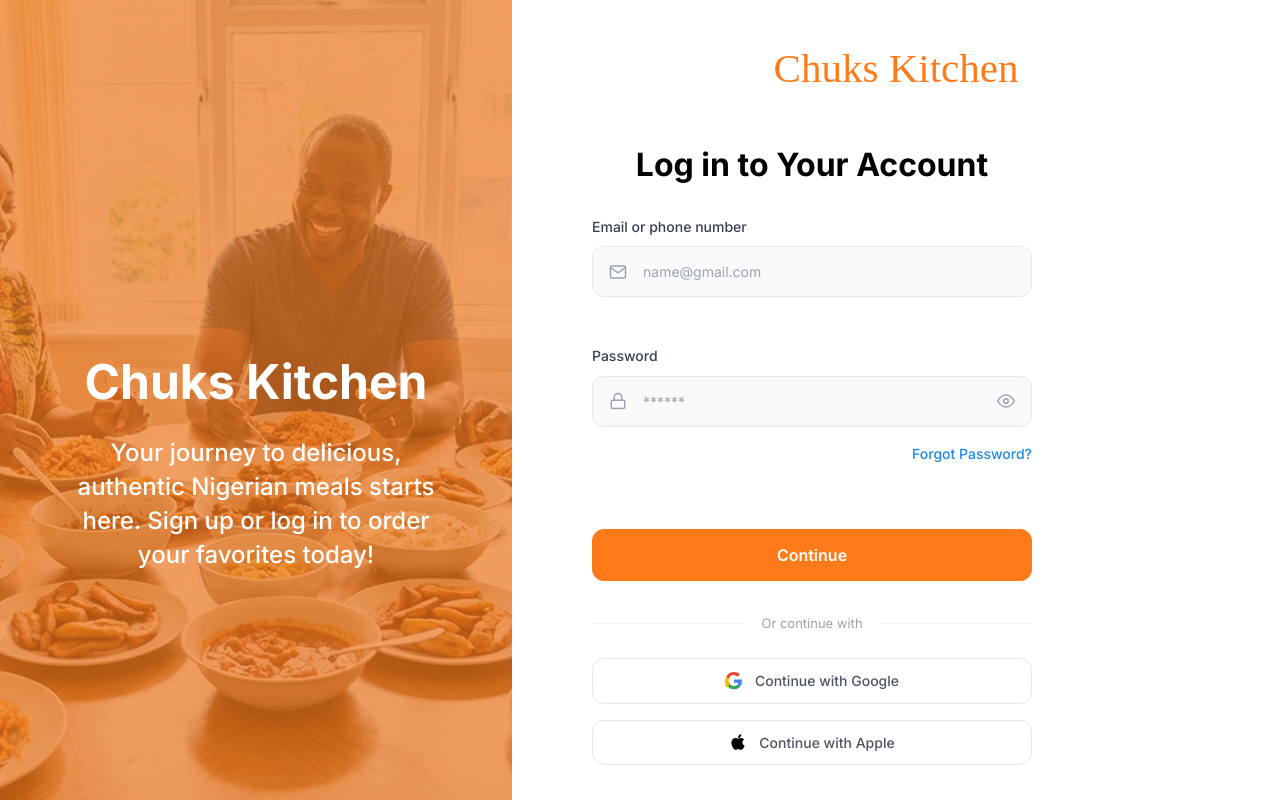
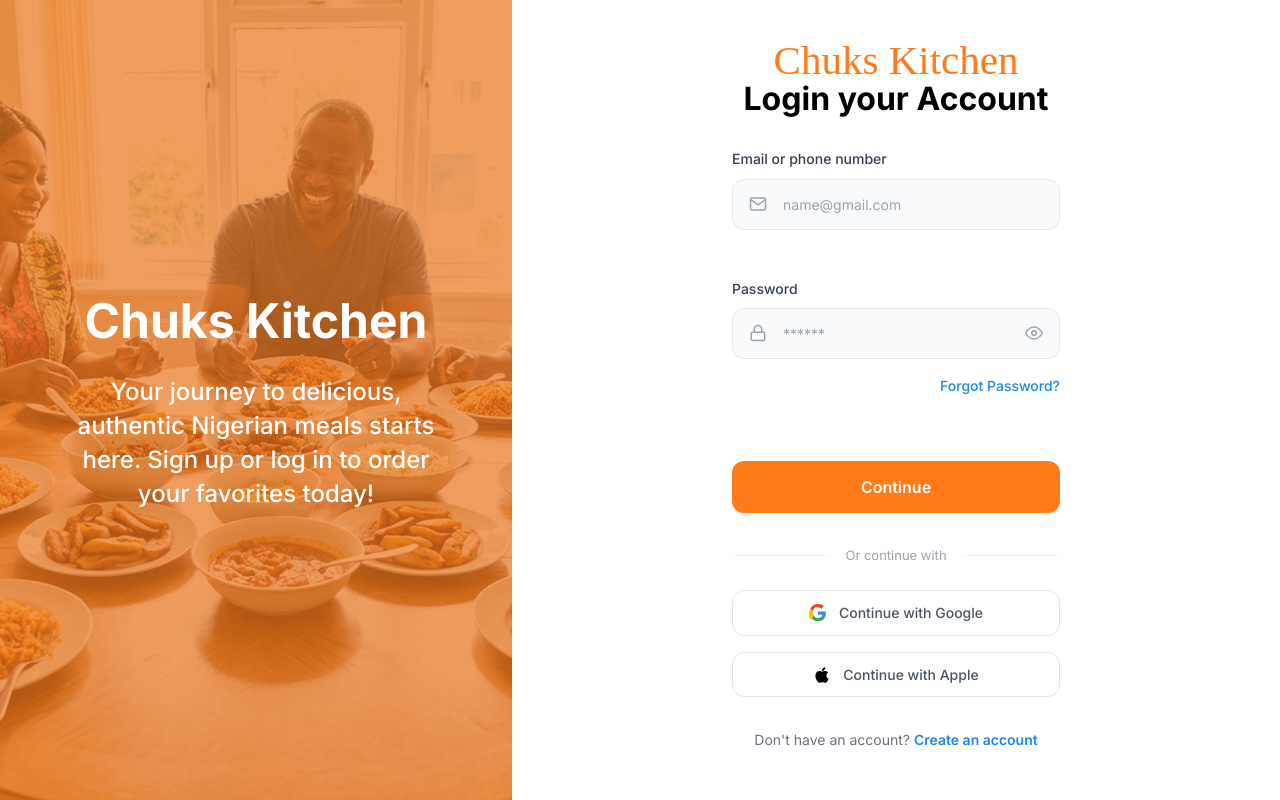
Before and after one commit to Fago12/chuks-kitchen, a React (Vite) app: page /login in a window 1280 px wide. Shown: the top 800 px of the page. Built offline with nearby package versions, Linux system fonts and the light colour scheme; a web font is replaced by a local one.

Commit message:
codebase refinement

```diff
--- a/src/components/layout/SplitLayout.scss
+++ b/src/components/layout/SplitLayout.scss
@@ -15,7 +15,9 @@
 
   &__hero-desktop {
     width: 40%;
-    position: relative;
+    position: sticky;
+    top: 0;
+    height: 100vh;
 
     @include mobile {
       display: none;
@@ -77,10 +79,12 @@
 
   &__content {
     width: 60%;
-    padding: 3rem 5rem;
+    padding: 2.5rem 2rem 3rem;
     display: flex;
     flex-direction: column;
-    background-color: #ffffff;
+    align-items: center;
+    justify-content: flex-start;
+    background-color: $pure-white;
     min-height: 100%;
     position: relative;
 
@@ -90,18 +94,23 @@
     }
   }
 
-  &__hero-mobile {
+  &__hero-mobile-wrapper {
     display: none;
     position: relative;
+    width: 100%;
 
     @include mobile {
       display: block;
-      width: 100%;
       padding: 0 1.5rem;
+      margin-top: 1rem;
+      margin-bottom: 2rem;
+
+      .onboarding__hero-desktop {
+        display: none;
+      }
 
       .onboarding__hero-mobile {
         width: 100%;
-        margin: 1rem 0;
 
         img {
           width: 100%;
@@ -117,6 +126,7 @@
     width: 100%;
     display: flex;
     flex-direction: column;
+    align-items: center;
     flex: 1;
 
     @include mobile {
--- a/src/components/layout/SplitLayout.tsx
+++ b/src/components/layout/SplitLayout.tsx
@@ -48,14 +48,13 @@
 
                 {/* Content Side */}
                 <div className="split-layout__content">
-                    {/* Mobile Hero (only visible on mobile) */}
+                    {/* Mobile Hero (only visible on mobile via CSS) */}
                     {!hideMobileHero && (
-                        <div className="split-layout__hero-mobile">
+                        <div className="split-layout__hero-mobile-wrapper">
                             {hero}
                             {renderOverlay(true)}
                         </div>
                     )}
-
                     {header}
 
                     <main className={`split-layout__main ${contentClassName || ''}`}>
--- a/src/pages/Auth/Login.tsx
+++ b/src/pages/Auth/Login.tsx
@@ -22,7 +22,7 @@
         <div className="login-wrapper">
             <SplitLayout
                 header={<Header />}
-                hero={<Hero imageSrc={HERO_IMAGE_DESKTOP} />}
+                hero={<Hero desktopImage={HERO_IMAGE_DESKTOP} />}
                 footer={<MainFooter />}
                 showFooterLinks={false}
                 overlayTitle={OVERLAY_TITLE}
@@ -31,7 +31,7 @@
             >
                 <div className="login-page">
                     <div className="login-page__content">
-                        <h2 className="login-page__title">Log in to Your Account</h2>
+                        <h2 className="login-page__title">Login your Account</h2>
 
                         <form className="login-page__form" onSubmit={handleLogin}>
                             <AuthInput
--- a/src/pages/Auth/Signup.tsx
+++ b/src/pages/Auth/Signup.tsx
@@ -39,7 +39,7 @@
         <div className="signup-wrapper">
             <SplitLayout
                 header={<Header />}
-                hero={<Hero imageSrc={HERO_IMAGE_DESKTOP} />}
+                hero={<Hero desktopImage={HERO_IMAGE_DESKTOP} />}
                 footer={<MainFooter />}
                 showFooterLinks={false}
                 overlayTitle={OVERLAY_TITLE}
--- a/src/pages/Onboarding/Onboarding.scss
+++ b/src/pages/Onboarding/Onboarding.scss
@@ -27,10 +27,10 @@
 
       @include mobile {
         font-size: 32px;
-        margin-top: 1rem;
-        text-align: center;
-        margin-left: auto;
-        margin-right: auto;
+        margin-top: 0.5rem;
+        text-align: left;
+        margin-left: 0;
+        margin-right: 0;
       }
     }
 
@@ -45,9 +45,9 @@
       max-width: 580px;
 
       @include mobile {
-        text-align: center;
-        margin-left: auto;
-        margin-right: auto;
+        text-align: left;
+        margin-left: 0;
+        margin-right: 0;
       }
     }
 
--- a/src/pages/Onboarding/Onboarding.tsx
+++ b/src/pages/Onboarding/Onboarding.tsx
@@ -4,7 +4,7 @@
 import FooterLinks from './components/FooterLinks';
 import MainContent from './components/MainContent';
 import MainFooter from './components/MainFooter';
-import { HERO_IMAGE_DESKTOP } from '../Auth/constants';
+import { HERO_IMAGE_DESKTOP, HERO_IMAGE_MOBILE } from '../Auth/constants';
 import './Onboarding.scss';
 
 const Onboarding: React.FC = () => {
@@ -12,7 +12,7 @@
         <div className="onboarding-wrapper">
             <SplitLayout
                 header={<Header />}
-                hero={<Hero imageSrc={HERO_IMAGE_DESKTOP} />}
+                hero={<Hero desktopImage={HERO_IMAGE_DESKTOP} mobileImage={HERO_IMAGE_MOBILE} />}
                 footer={<FooterLinks />}
                 contentClassName="onboarding__main"
             >
--- a/src/pages/Onboarding/components/Header.scss
+++ b/src/pages/Onboarding/components/Header.scss
@@ -9,12 +9,13 @@
 
   &--auth {
     justify-content: center;
+    width: 100%;
     margin-bottom: 0;
   }
 
   @include mobile {
     padding: 0 1.5rem 0.5rem;
-    margin-bottom: 4rem;
+    margin-bottom: 1.5rem;
     position: relative;
     flex-direction: column-reverse;
     align-items: center;
--- a/src/pages/Onboarding/components/Hero.tsx
+++ b/src/pages/Onboarding/components/Hero.tsx
@@ -1,16 +1,22 @@
 import React from 'react';
 
 interface HeroProps {
-    imageSrc: string;
-    isMobile?: boolean;
+    desktopImage: string;
+    mobileImage?: string;
 }
 
-const Hero: React.FC<HeroProps> = ({ imageSrc, isMobile }) => {
-    const className = isMobile ? 'onboarding__hero-mobile' : 'onboarding__hero-desktop';
+const Hero: React.FC<HeroProps> = ({ desktopImage, mobileImage }) => {
     return (
-        <div className={className}>
-            <img src={imageSrc} alt='Nigerian meal' />
-        </div>
+        <>
+            <div className="onboarding__hero-desktop">
+                <img src={desktopImage} alt='Nigerian meal desktop' />
+            </div>
+            {mobileImage && (
+                <div className="onboarding__hero-mobile">
+                    <img src={mobileImage} alt='Nigerian meal mobile' />
+                </div>
+            )}
+        </>
     );
 };
 
--- a/src/styles/_auth-page.scss
+++ b/src/styles/_auth-page.scss
@@ -1,14 +1,16 @@
 @use 'variables' as *;
 
 @mixin auth-page-styles {
-    margin: 3.5rem 0;
+    margin: 0 auto 3rem;
 
     @include mobile {
-        margin: 2rem 1.5rem;
+        margin: 0 auto 6rem;
+        padding: 0 1.5rem;
     }
 
     &__content {
-        max-width: 480px;
+        width: 100%;
+        max-width: 440px;
         margin: 0 auto;
     }
 
@@ -17,9 +19,17 @@
         font-size: 32px;
         font-weight: 700;
         color: #000000;
-        line-height: normal;
+        line-height: 1.1;
+        margin-top: 0;
         margin-bottom: 2rem;
         text-align: center;
+        width: 100%;
+
+        @include mobile {
+            font-size: 24px;
+            margin-bottom: 1.5rem;
+            line-height: 1.2;
+        }
     }
 
     &__form {
--- a/src/styles/_variables.scss
+++ b/src/styles/_variables.scss
@@ -39,7 +39,7 @@
 $font-poppins: 'Poppins', sans-serif;
 
 // Breakpoints
-$mobile: 480px;
+$mobile: 740px;
 $tablet: 768px;
 $desktop: 1024px;
 
```
